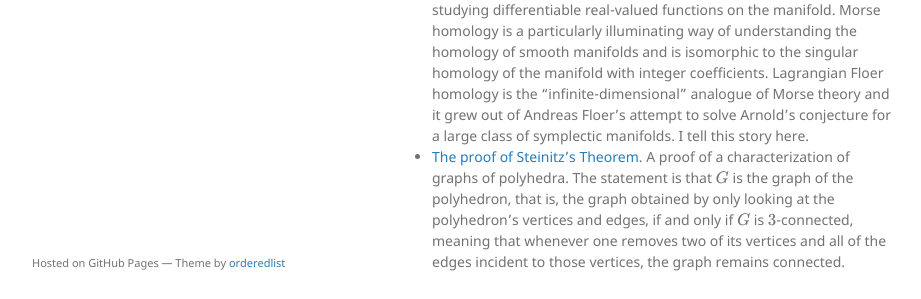
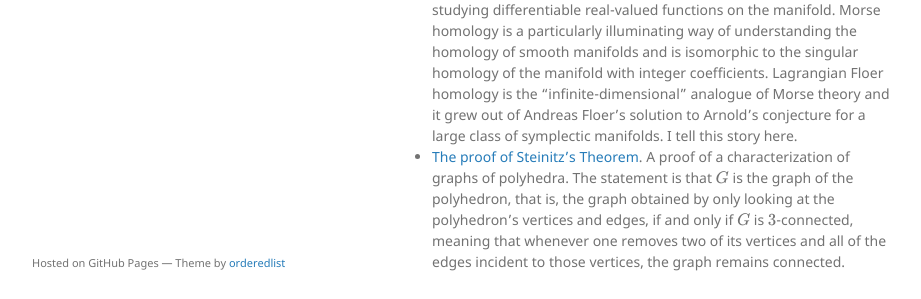
Before and after one commit to matthewkendall/matthewkendall.github.io, a Jekyll site: the page built from index.md, in a window 1280 px wide and 1293 px high. Shown: the part 951-1250 px from the top of the window, without its empty margins (178-1099 px from the left). Built offline with Jekyll 4.4.1, drawn with Linux system fonts in a browser that asks for light colours; our own code applies the rules of GitHub Pages for plain Markdown files; formulas are drawn with MathJax 3; the repository's description, which GitHub fills in, is left out; some of the changed text lies outside the part shown.

Commit message:
Update index.md

```diff
--- a/index.md
+++ b/index.md
@@ -16,5 +16,5 @@ If you find a mistake or are interested in something that is written here, pleas
 
 - <a href="/assets/simultaneously-diagonalizable.pdf" target="_blank"> Simultaneously diagonalizable operators exercise</a>. One of my favorite linear algebra exercises. The statement is that if $\varphi$ and $\psi$ are a pair of linear maps from a finite-dimensional vector space $V$ to itself such that $\varphi$ and $\psi$ are diagonalizable, then $\varphi$ and $\psi$ commute if and only if they are simultaneously diagonalizable. Simultaneously diagonalizable means that there is a basis for $V$ consisting of eigenvectors for $\varphi$ and $\psi$.
 - <a href="/assets/undergrad-thesis.pdf" target="_blank"> The surgery exact triangle in Heegaard Floer homology</a>. My undergraduate thesis is an expository account of Heegaard Floer homology and a proof of a key computational tool in the theory, the surgery exact triangle. Heegaard Floer homology is a package of invariants for closed and oriented three-manifolds $Y$, defined by Peter Ozsváth (my advisor) and Zoltán Szabó. The simplest version associates to $Y$ a finitely generated Abelian group $\widehat{\mathrm{HF}}(Y)$. It is defined with the help of Heegaard diagrams and Lagrangian Floer homology. Roughly half of the thesis constructs Heegaard Floer homology with relevant background and the other half proves the surgery exact triangle. I intend to make this thesis readable for anybody who has taken first courses in algebraic topology and differential geometry.
-- <a href="/assets/HM-HF.pdf" target="_blank"> On Morse-Smale and Lagrangian Floer homology</a>. A brief account and comparison of Morse homology and Lagrangian Floer homology. Morse theory allows one to understand the topology of a manifold by studying differentiable real-valued functions on the manifold. Morse homology is a particularly illuminating way of understanding the homology of smooth manifolds and is isomorphic to the singular homology of the manifold with integer coefficients. Lagrangian Floer homology is the "infinite-dimensional" analogue of Morse theory and it grew out of Andreas Floer's attempt to solve Arnold's conjecture for a large class of symplectic manifolds. I tell this story here.
+- <a href="/assets/HM-HF.pdf" target="_blank"> On Morse-Smale and Lagrangian Floer homology</a>. A brief account and comparison of Morse homology and Lagrangian Floer homology. Morse theory allows one to understand the topology of a manifold by studying differentiable real-valued functions on the manifold. Morse homology is a particularly illuminating way of understanding the homology of smooth manifolds and is isomorphic to the singular homology of the manifold with integer coefficients. Lagrangian Floer homology is the "infinite-dimensional" analogue of Morse theory and it grew out of Andreas Floer's solution to Arnold's conjecture for a large class of symplectic manifolds. I tell this story here.
 - <a href="/assets/steinitz.pdf" target="_blank"> The proof of Steinitz's Theorem</a>. A proof of a characterization of graphs of polyhedra. The statement is that $G$ is the graph of the polyhedron, that is, the graph obtained by only looking at the polyhedron's vertices and edges, if and only if $G$ is $3$-connected, meaning that whenever one removes two of its vertices and all of the edges incident to those vertices, the graph remains connected.
```
